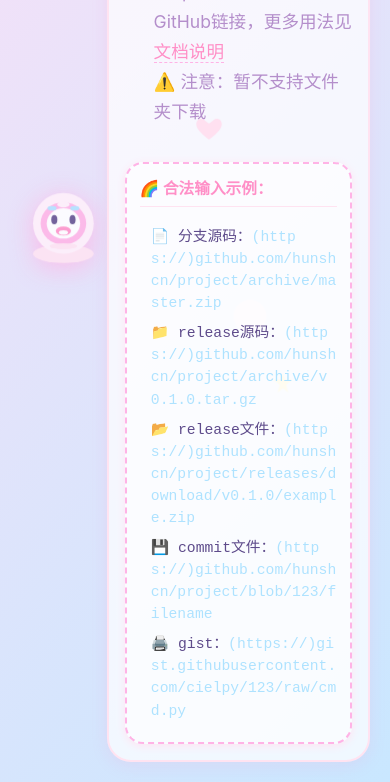
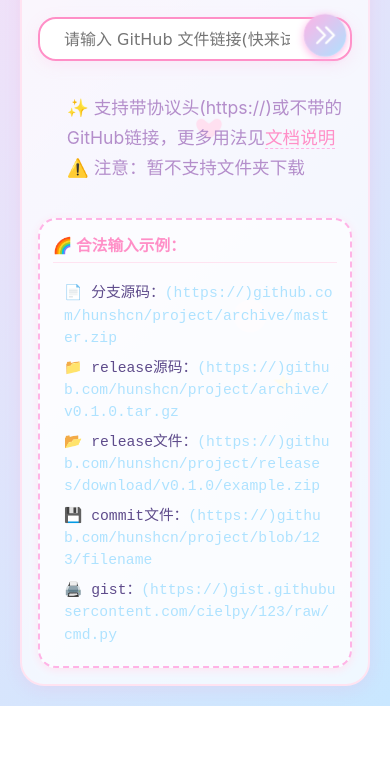
Before and after one commit to LunarVowCrimsonLove/vercel-github-proxy, a website: page index.html in a window 390 px wide. Shown: the part 287-1069 px from the top of the page. After the commit the page ends 993 px from the top, so only its background shows below. Drawn offline with Linux system fonts and the light colour scheme; a web font is replaced by a local one.

Commit message:
Update index.html

```diff
--- a/index.html
+++ b/index.html
@@ -32,6 +32,7 @@
       background: linear-gradient(135deg, var(--gradient-start) 0%, var(--gradient-end) 100%);
       color: var(--text-color);
       display: flex;
+      flex-direction: column;
       justify-content: center;
       align-items: center;
       padding: 20px;
@@ -82,6 +83,7 @@
       position: relative;
       z-index: 1;
       border: 2px solid var(--border-color);
+      margin: 0 auto;
     }
     .moe-illust {
       width: 120px;
@@ -214,6 +216,7 @@
     @media (max-width: 640px) {
       .container {
         padding: 16px;
+        margin: 0 auto;
       }
       .title {
         font-size: 2rem;
```
